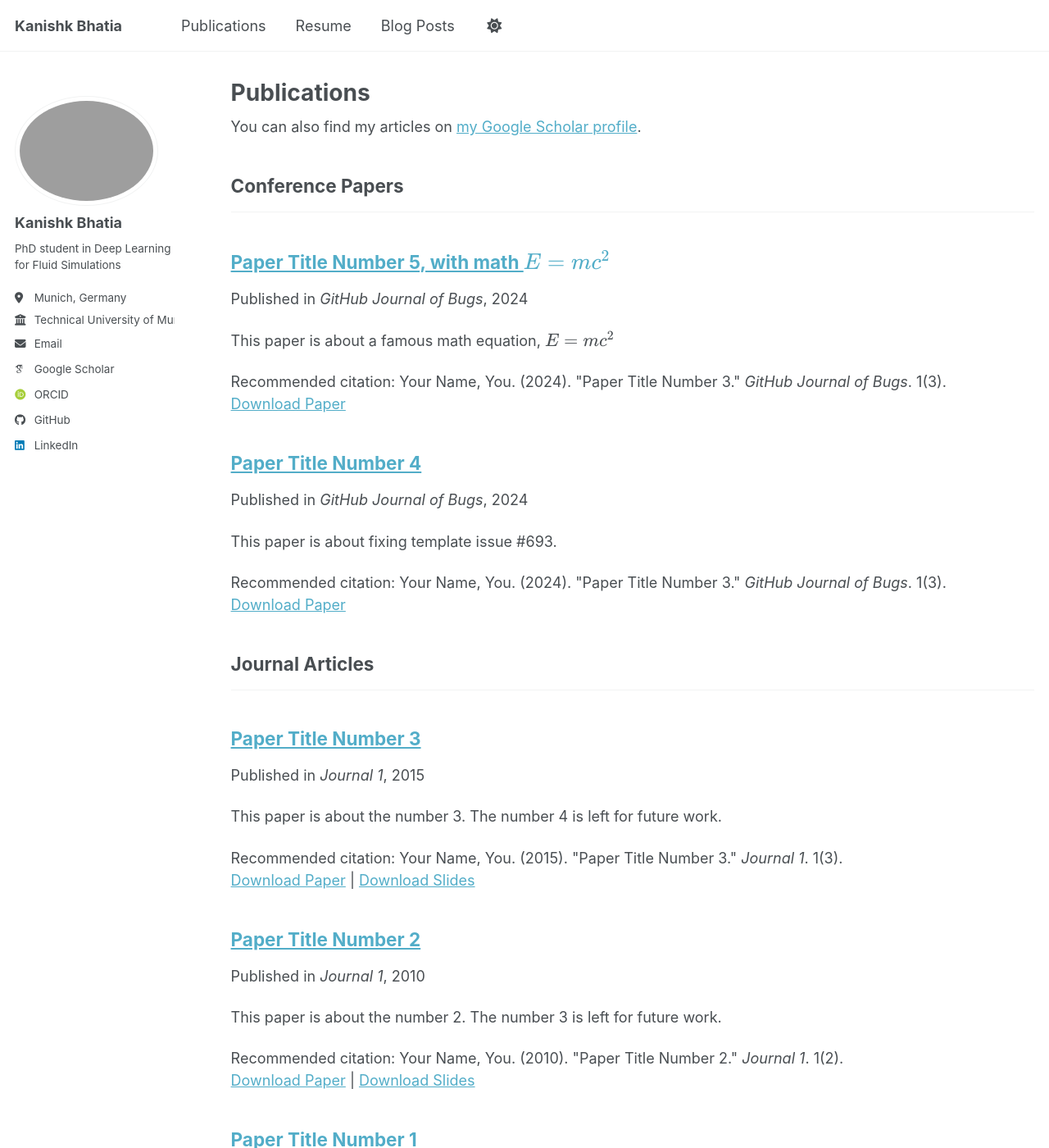
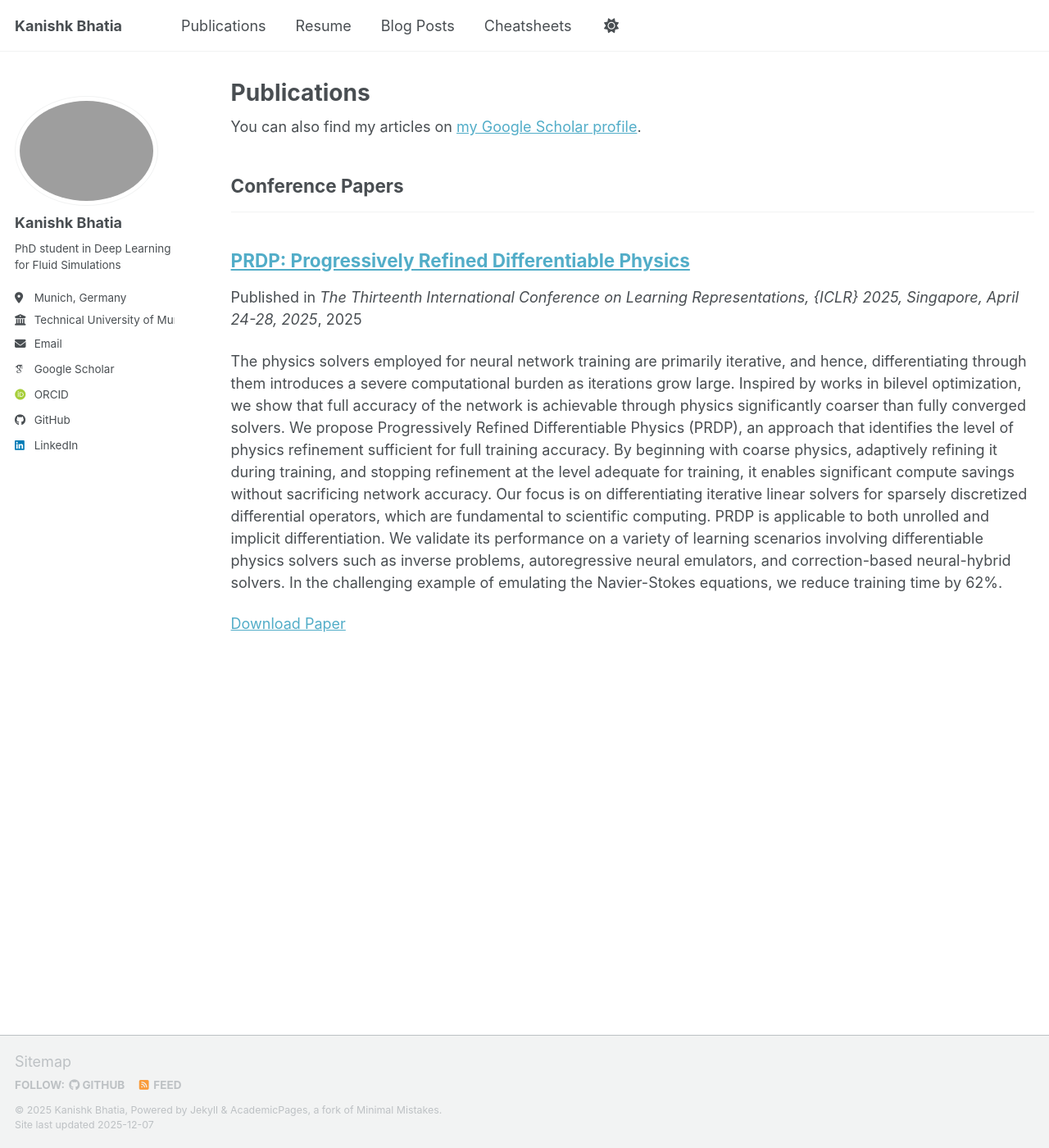
Before and after one commit to kanishkbh/kanishkbh.github.io, a Jekyll site: the page built from _pages/publications.html, in a window 1280 px wide and 1400 px high. Shown: the whole window at 82% size. Built offline with Jekyll 4.4.1, drawn with Linux system fonts in a browser that asks for light colours; some web fonts are replaced; a script bundle is joined from its source files by our own code; library files that are not in the unit come from our copies; some of the changed text lies outside the part shown.

Commit message:
Add Cheatsheets, Update publications, some cleanup

```diff
--- a/_config.yml
+++ b/_config.yml
@@ -95,7 +95,7 @@ publication_category:
 teaser                   :  # filename of teaser fallback teaser image placed in /images/ for social media previews
 breadcrumbs              : false # true, false (default)
 words_per_minute         : 160
-future                   : true
+future                   : false # whether to show upcoming blog posts
 read_more                : "disabled" # if enabled, adds "Read more" links to excerpts
 talkmap_link             : false      #change to true to add link to talkmap on talks page
 comments:
@@ -221,10 +221,13 @@ kramdown:
 
 # These settings control the types of collections used by the template
 collections:
-  teaching:
+  publications:
     output: true
     permalink: /:collection/:path/
-  publications:
+  cheatsheets:
+    output: true
+    permalink: /:collection/:path/
+  teaching:
     output: true
     permalink: /:collection/:path/
   portfolio:
@@ -244,7 +247,7 @@ defaults:
     values:
       layout: single
       author_profile: true
-      read_time: true
+      read_time: false
       comments: true
       share: true
       related: true
@@ -290,6 +293,15 @@ defaults:
       layout: talk
       author_profile: true
       share: true
+  # _cheatsheets
+  - scope:
+      path: ""
+      type: cheatsheets
+    values:
+      layout: single
+      author_profile: true
+      share: true
+      comments: true
 
 
 # Sass/SCSS
--- a/_data/navigation.yml
+++ b/_data/navigation.yml
@@ -25,6 +25,8 @@ main:
   - title: "Blog Posts"
     url: /year-archive/
 
+  - title: "Cheatsheets"
+    url: /cheatsheets/
 
   # - title: "CV"
   #   url: /cv-json/
--- a/_publications/2009-10-01-paper-title-number-1.md
+++ /dev/null
@@ -1,14 +0,0 @@
----
-title: "Paper Title Number 1"
-collection: publications
-category: manuscripts
-permalink: /publication/2009-10-01-paper-title-number-1
-excerpt: 'This paper is about the number 1. The number 2 is left for future work.'
-date: 2009-10-01
-venue: 'Journal 1'
-slidesurl: 'https://academicpages.github.io/files/slides1.pdf'
-paperurl: 'https://academicpages.github.io/files/paper1.pdf'
-bibtexurl: 'https://academicpages.github.io/files/bibtex1.bib'
-citation: 'Your Name, You. (2009). &quot;Paper Title Number 1.&quot; <i>Journal 1</i>. 1(1).'
----
-The contents above will be part of a list of publications, if the user clicks the link for the publication than the contents of section will be rendered as a full page, allowing you to provide more information about the paper for the reader. When publications are displayed as a single page, the contents of the above "citation" field will automatically be included below this section in a smaller font.
--- a/_publications/2010-10-01-paper-title-number-2.md
+++ /dev/null
@@ -1,14 +0,0 @@
----
-title: "Paper Title Number 2"
-collection: publications
-category: manuscripts
-permalink: /publication/2010-10-01-paper-title-number-2
-excerpt: 'This paper is about the number 2. The number 3 is left for future work.'
-date: 2010-10-01
-venue: 'Journal 1'
-slidesurl: 'https://academicpages.github.io/files/slides2.pdf'
-paperurl: 'https://academicpages.github.io/files/paper2.pdf'
-citation: 'Your Name, You. (2010). &quot;Paper Title Number 2.&quot; <i>Journal 1</i>. 1(2).'
----
-
-The contents above will be part of a list of publications, if the user clicks the link for the publication than the contents of section will be rendered as a full page, allowing you to provide more information about the paper for the reader. When publications are displayed as a single page, the contents of the above "citation" field will automatically be included below this section in a smaller font.
--- a/_publications/2015-10-01-paper-title-number-3.md
+++ /dev/null
@@ -1,14 +0,0 @@
----
-title: "Paper Title Number 3"
-collection: publications
-category: manuscripts
-permalink: /publication/2015-10-01-paper-title-number-3
-excerpt: 'This paper is about the number 3. The number 4 is left for future work.'
-date: 2015-10-01
-venue: 'Journal 1'
-slidesurl: 'https://academicpages.github.io/files/slides3.pdf'
-paperurl: 'https://academicpages.github.io/files/paper3.pdf'
-citation: 'Your Name, You. (2015). &quot;Paper Title Number 3.&quot; <i>Journal 1</i>. 1(3).'
----
-
-The contents above will be part of a list of publications, if the user clicks the link for the publication than the contents of section will be rendered as a full page, allowing you to provide more information about the paper for the reader. When publications are displayed as a single page, the contents of the above "citation" field will automatically be included below this section in a smaller font.
--- a/_publications/2025-06-08-paper-title-number-5.md
+++ /dev/null
@@ -1,13 +0,0 @@
----
-title: "Paper Title Number 5, with math $$E=mc^2$$"
-collection: publications
-category: conferences
-permalink: /publication/2024-02-17-paper-title-number-4
-excerpt: 'This paper is about a famous math equation, $$E=mc^2$$'
-date: 2024-02-17
-venue: 'GitHub Journal of Bugs'
-paperurl: 'https://academicpages.github.io/files/paper3.pdf'
-citation: 'Your Name, You. (2024). &quot;Paper Title Number 3.&quot; <i>GitHub Journal of Bugs</i>. 1(3).'
----
-
-Using [MathJax](https://www.mathjax.org/) in the description is supported - $$E=mc^2$$ - however, the use must be mindful that the default delimiters are `$$...$$` and `\\[...\\]` which differs from the `$...$` that is typically expected.
--- /dev/null
+++ b/_publications/prdp.md
@@ -0,0 +1,16 @@
+---
+title: "PRDP: Progressively Refined Differentiable Physics"
+collection: publications
+category: conferences
+permalink: /publication/prdp
+redirect_to: https://kanishkbh.github.io/prdp-paper/
+# excerpt: 'This paper is about a famous math equation, $$E=mc^2$$'
+date: April 2025
+venue: 'The Thirteenth International Conference on Learning Representations, {ICLR} 2025, Singapore, April 24-28, 2025'
+paperurl: 'https://arxiv.org/pdf/2502.19611'
+# citation: 'Your Name, You. (2024). &quot;Paper Title Number 3.&quot; <i>GitHub Journal of Bugs</i>. 1(3).'
+---
+
+The physics solvers employed for neural network training are primarily iterative, and hence, differentiating through them introduces a severe computational burden as iterations grow large. Inspired by works in bilevel optimization, we show that full accuracy of the network is achievable through physics significantly coarser than fully converged solvers. We propose Progressively Refined Differentiable Physics (PRDP), an approach that identifies the level of physics refinement sufficient for full training accuracy. By beginning with coarse physics, adaptively refining it during training, and stopping refinement at the level adequate for training, it enables significant compute savings without sacrificing network accuracy. Our focus is on differentiating iterative linear solvers for sparsely discretized differential operators, which are fundamental to scientific computing. PRDP is applicable to both unrolled and implicit differentiation. We validate its performance on a variety of learning scenarios involving differentiable physics solvers such as inverse problems, autoregressive neural emulators, and correction-based neural-hybrid solvers. In the challenging example of emulating the Navier-Stokes equations, we reduce training time by 62%.
+
+![PRDP Teaser Image](/images/prdp_teaser.png)
```
Also changed, not shown: _cheatsheets/cfd_operators.md (added, +111 -0 lines), _portfolio/portfolio-1.md (deleted, +0 -7 lines), _portfolio/portfolio-2.html (deleted, +0 -7 lines), _publications/2024-02-17-paper-title-number-4.md (deleted, +0 -13 lines), images/prdp_teaser.png (added).
